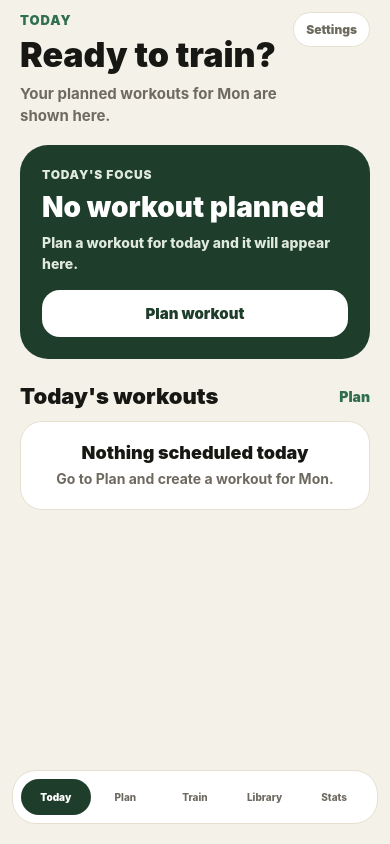
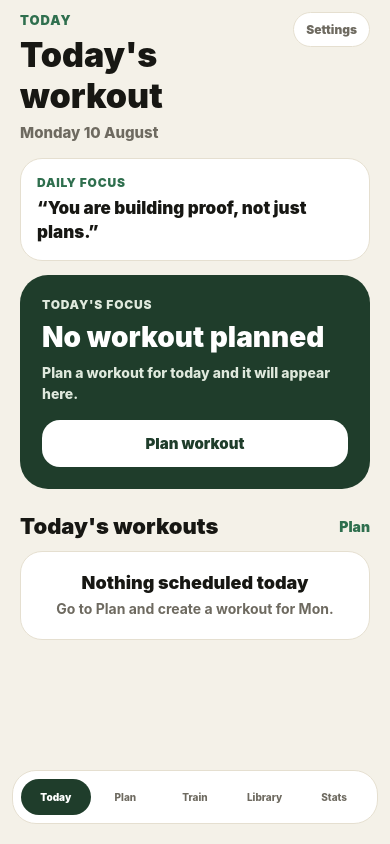
Before and after one commit to Theo524/TrainStack-mobile, a React Native app: screen / in a window 390 px wide. Built offline with nearby package versions, Linux system fonts and the light colour scheme.

Commit message:
Refine today screen header

```diff
--- /dev/null
+++ b/src/data/motivationalQuotes.js
@@ -0,0 +1,25 @@
+export const motivationalQuotes = [
+  "Discipline beats motivation.",
+  "Small progress still counts.",
+  "Train today. Thank yourself later.",
+  "You do not need perfect. You need consistent.",
+  "Strong habits build strong bodies.",
+  "One session can change your mood.",
+  "Show up first. Motivation can follow.",
+  "Do the simple things well.",
+  "Your future self is watching.",
+  "Stack the work. Trust the process.",
+  "Energy comes after you start.",
+  "Win the day one set at a time.",
+  "You are building proof, not just plans.",
+  "Make it too easy to quit? Never.",
+  "Effort compounds.",
+];
+
+export function getDailyMotivationalQuote() {
+  const today = new Date();
+  const startOfYear = new Date(today.getFullYear(), 0, 0);
+  const dayNumber = Math.floor((today - startOfYear) / 86400000);
+
+  return motivationalQuotes[dayNumber % motivationalQuotes.length];
+}
--- a/src/screens/PlanScreen.js
+++ b/src/screens/PlanScreen.js
@@ -86,7 +86,7 @@ export default function PlanScreen({
       exercises: cleanExercises,
       focus,
       updatedAt: new Date().toISOString(),
-      createdAt: new Date().toISOString(),
+      createdAt: editingWorkoutId ? undefined : new Date().toISOString(),
     };
 
     if (editingWorkoutId) {
@@ -130,6 +130,7 @@ export default function PlanScreen({
     setWorkoutName(template.name);
     setExercises(template.exercises);
     setFocus(template.focus || "Custom");
+    setEditingWorkoutId(null);
     setShowTemplates(false);
 
     setTimeout(() => {
@@ -160,6 +161,7 @@ export default function PlanScreen({
 
     setWorkoutName(suggestion.name);
     setExercises(suggestion.exercises);
+    setEditingWorkoutId(null);
   }
 
   function startEditingWorkout(workout) {
@@ -169,6 +171,24 @@ export default function PlanScreen({
     setFocus(workout.focus || "Custom");
     setEditingWorkoutId(workout.id);
     setOpenMenuWorkoutId(null);
+
+    setTimeout(() => {
+      onScrollToTop?.();
+    }, 50);
+  }
+
+  function duplicateWorkout(workout) {
+    setWorkoutName(`${workout.name} Copy`);
+    setSelectedDay(workout.day);
+    setExercises(workout.exercises);
+    setFocus(workout.focus || "Custom");
+    setEditingWorkoutId(null);
+    setOpenMenuWorkoutId(null);
+
+    Alert.alert(
+      "Workout copied",
+      "Change the day if you want, then tap Save workout to create the duplicate."
+    );
 
     setTimeout(() => {
       onScrollToTop?.();
@@ -502,6 +522,13 @@ export default function PlanScreen({
                           onPress={() => startEditingWorkout(workout)}
                         >
                           <Text style={styles.menuItemText}>Edit</Text>
+                        </Pressable>
+
+                        <Pressable
+                          style={styles.menuItem}
+                          onPress={() => duplicateWorkout(workout)}
+                        >
+                          <Text style={styles.menuItemText}>Duplicate</Text>
                         </Pressable>
 
                         <Pressable
@@ -1158,7 +1185,7 @@ const styles = StyleSheet.create({
     borderColor: colors.border,
     borderRadius: 16,
     paddingVertical: 6,
-    width: 120,
+    width: 135,
     zIndex: 10,
   },
 
--- a/src/screens/TodayScreen.js
+++ b/src/screens/TodayScreen.js
@@ -1,11 +1,20 @@
 import React from "react";
 import { Pressable, StyleSheet, Text, View } from "react-native";
 
+import { getDailyMotivationalQuote } from "../data/motivationalQuotes";
 import { colors } from "../styles/theme";
 
 function getTodayShortDay() {
   return new Date().toLocaleDateString("en-GB", {
     weekday: "short",
+  });
+}
+
+function getTodayFullDate() {
+  return new Date().toLocaleDateString("en-GB", {
+    weekday: "long",
+    day: "numeric",
+    month: "long",
   });
 }
 
@@ -25,6 +34,8 @@ export default function TodayScreen({
   onStartTraining,
 }) {
   const todayShortDay = getTodayShortDay();
+  const todayFullDate = getTodayFullDate();
+  const dailyQuote = getDailyMotivationalQuote();
 
   const todaysWorkouts = plannedWorkouts.filter(
     (workout) => workout.day === todayShortDay
@@ -37,10 +48,8 @@ export default function TodayScreen({
       <View style={styles.headerTopRow}>
         <View style={styles.headerTextWrap}>
           <Text style={styles.kicker}>Today</Text>
-          <Text style={styles.title}>Ready to train?</Text>
-          <Text style={styles.subtitle}>
-            Your planned workouts for {todayShortDay} are shown here.
-          </Text>
+          <Text style={styles.title}>Today's workout</Text>
+          <Text style={styles.dateText}>{todayFullDate}</Text>
         </View>
 
         <Pressable style={styles.settingsButton} onPress={onGoToMore}>
@@ -48,8 +57,13 @@ export default function TodayScreen({
         </Pressable>
       </View>
 
+      <View style={styles.quoteCard}>
+        <Text style={styles.quoteLabel}>Daily focus</Text>
+        <Text style={styles.quoteText}>“{dailyQuote}”</Text>
+      </View>
+
       <View style={styles.heroCard}>
-        <Text style={styles.heroLabel}>Today&apos;s focus</Text>
+        <Text style={styles.heroLabel}>Today's focus</Text>
 
         {firstWorkout ? (
           <>
@@ -81,7 +95,7 @@ export default function TodayScreen({
       </View>
 
       <View style={styles.sectionTopRow}>
-        <Text style={styles.sectionTitle}>Today&apos;s workouts</Text>
+        <Text style={styles.sectionTitle}>Today's workouts</Text>
 
         <Pressable onPress={onGoToPlan}>
           <Text style={styles.sectionAction}>Plan</Text>
@@ -136,7 +150,7 @@ const styles = StyleSheet.create({
     flexDirection: "row",
     justifyContent: "space-between",
     gap: 12,
-    marginBottom: 18,
+    marginBottom: 14,
   },
 
   headerTextWrap: {
@@ -156,12 +170,12 @@ const styles = StyleSheet.create({
     fontSize: 34,
     fontWeight: "900",
     color: colors.text,
-    marginBottom: 8,
+    marginBottom: 6,
   },
 
-  subtitle: {
+  dateText: {
     fontSize: 15,
-    fontWeight: "700",
+    fontWeight: "800",
     color: colors.muted,
     lineHeight: 22,
   },
@@ -180,6 +194,31 @@ const styles = StyleSheet.create({
     color: colors.muted,
     fontSize: 12,
     fontWeight: "900",
+  },
+
+  quoteCard: {
+    backgroundColor: colors.card,
+    borderWidth: 1,
+    borderColor: colors.border,
+    borderRadius: 22,
+    padding: 16,
+    marginBottom: 14,
+  },
+
+  quoteLabel: {
+    color: colors.accent,
+    fontSize: 12,
+    fontWeight: "900",
+    textTransform: "uppercase",
+    letterSpacing: 0.8,
+    marginBottom: 6,
+  },
+
+  quoteText: {
+    color: colors.text,
+    fontSize: 17,
+    fontWeight: "900",
+    lineHeight: 24,
   },
 
   heroCard: {
```
